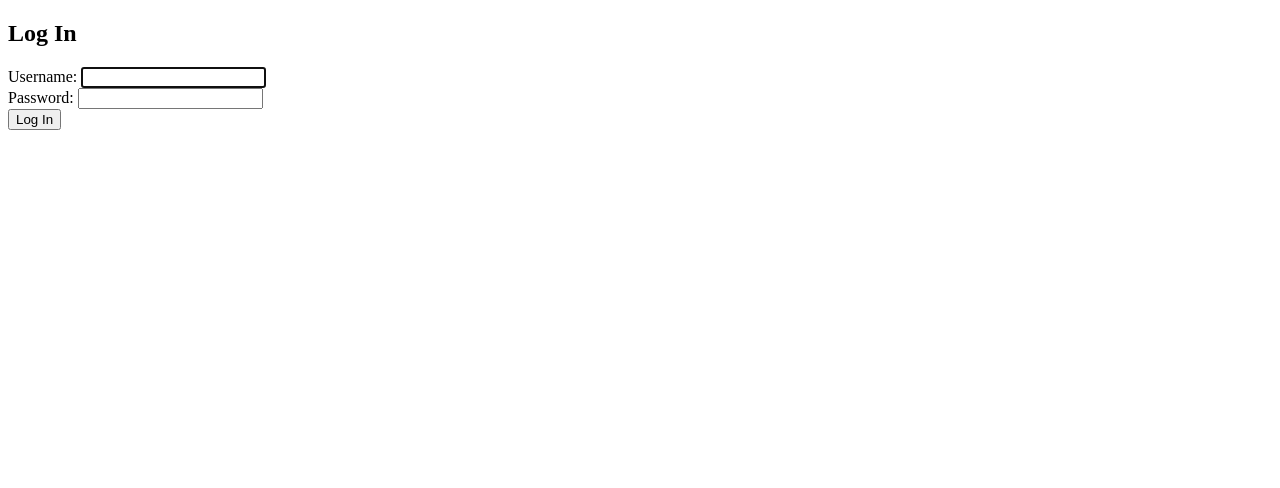
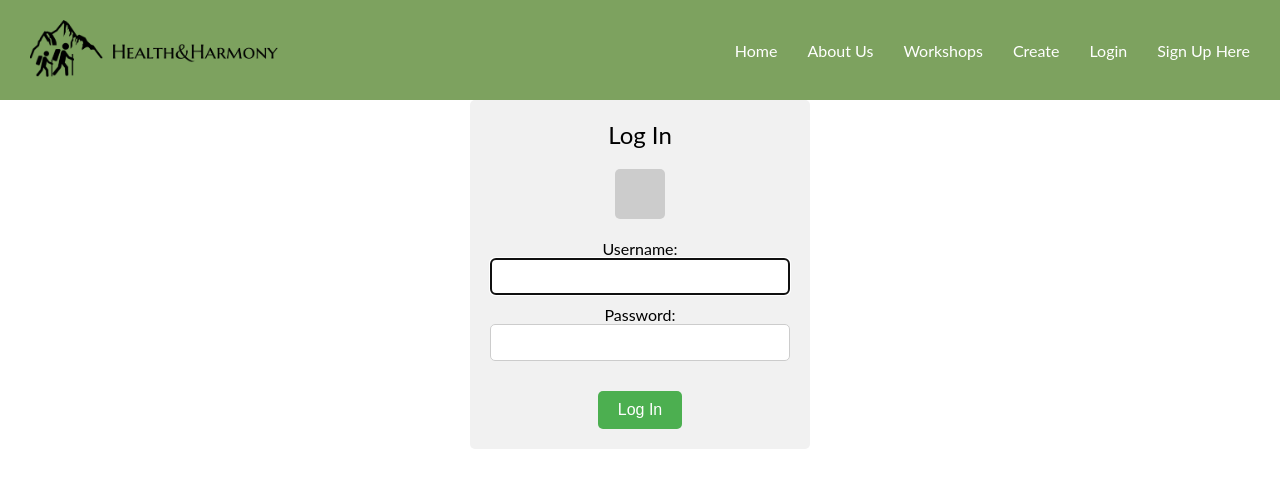
Before and after one commit to isobela/youCode, a Django app: page /login/login/ in a window 1280 px wide. Shown: the top 488 px of the page. Run offline with Django 5.2, Linux system fonts and the light colour scheme; some web fonts are replaced.

Commit message:
login page styling

```diff
--- a/youcode/applet/templates/registration/login.html
+++ b/youcode/applet/templates/registration/login.html
@@ -1,9 +1,25 @@
 {% extends "base.html" %}
 
-    {% block title %}Login{% endblock %}
+{% block title %}Login{% endblock %}
 
-    {% block content %}
-    <h2>Log In</h2>
+{% block content %}
+<div class="navbar">
+    <div>
+        <img src="/applet/static/images/Logo.png" alt="Logo" class="logo">
+        <link rel="stylesheet" type="text/css"  href="/applet/static/styles.css">
+    </div>
+    <div class="nav-links">
+        <a href="/">Home</a>
+        <a href="#">About Us</a>
+        <a href="#">Workshops</a>
+        <a href="#">Create</a>
+        <a href="{% url 'login' %}">Login</a>
+        <a href="{% url 'signup' %}">Sign Up Here</a>
+    </div>
+</div>
+<div class="login-container">
+    <div class="login-heading">Log In</div>
+    <div class="icon-placeholder"></div>
     <form method="post">
       {% csrf_token %}
       <div class="login-input">
```
